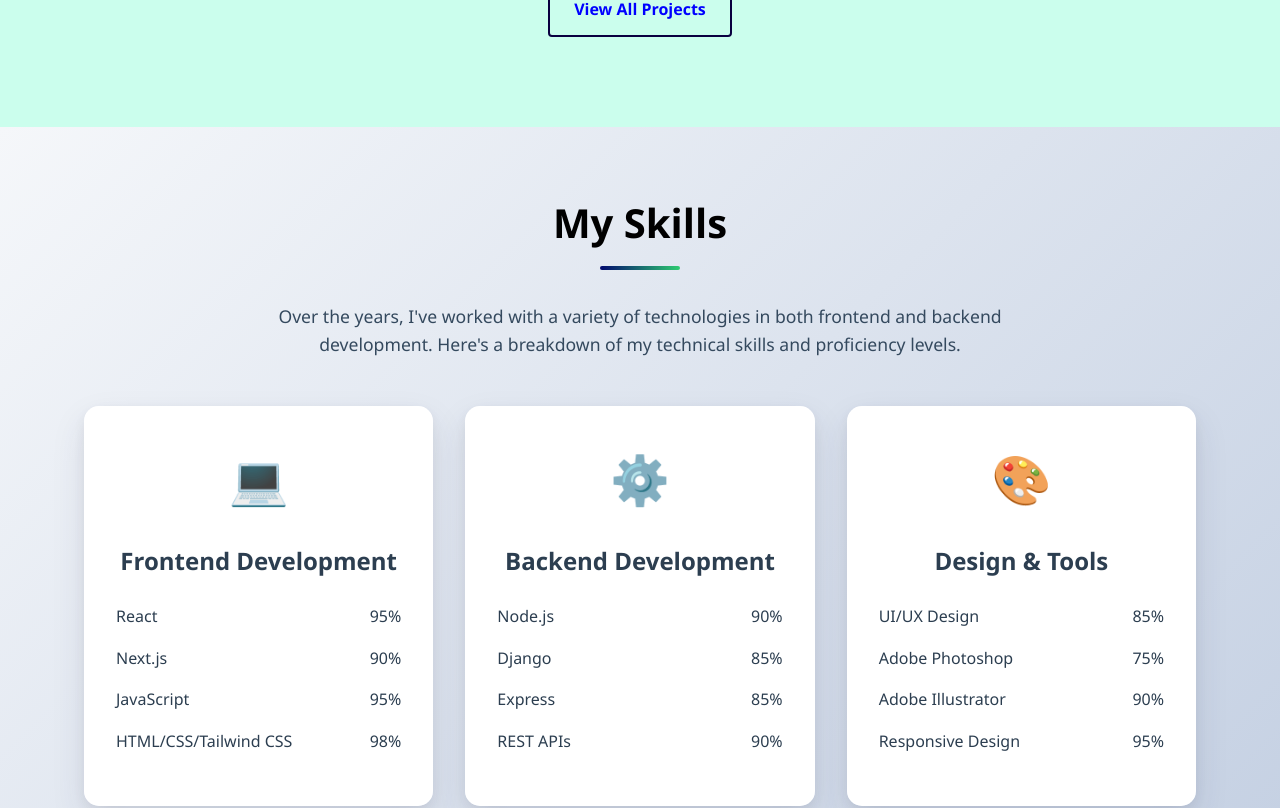
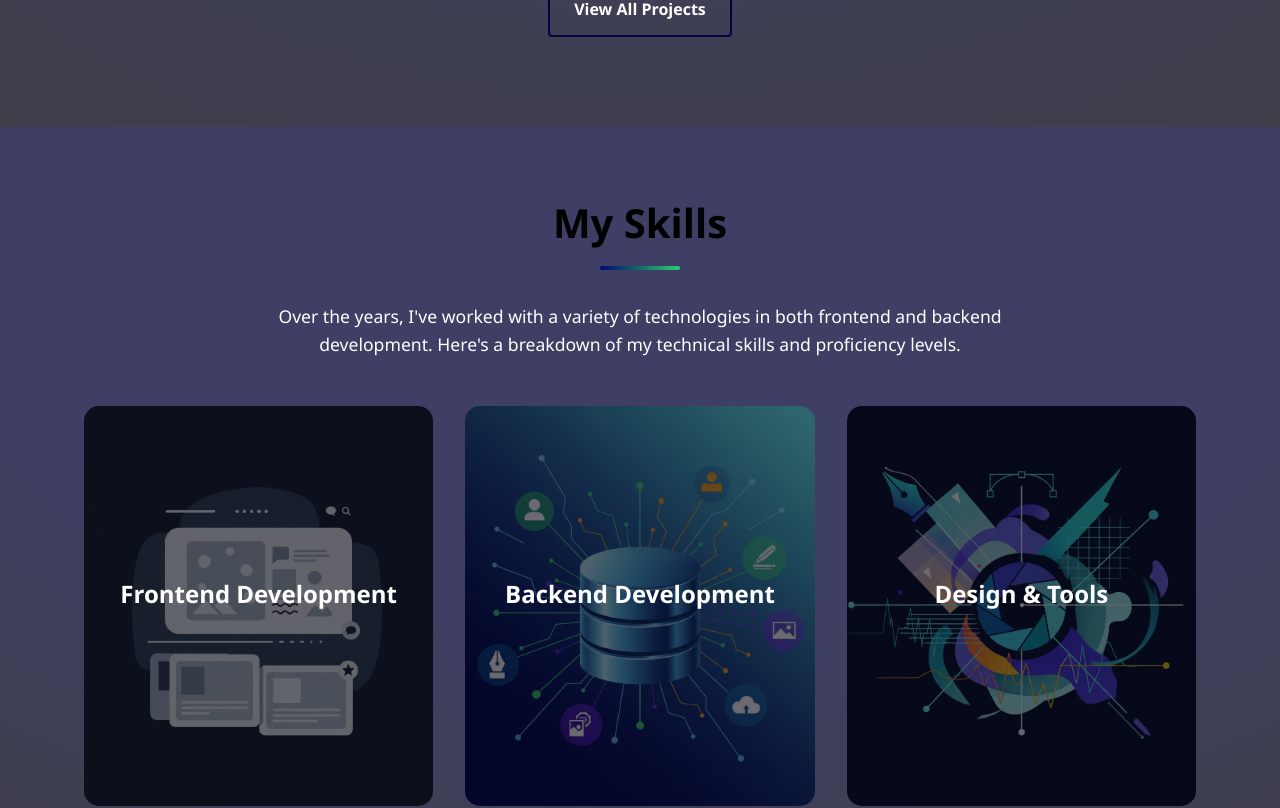
Before and after one commit to KISPAN-Y/Portfolio_underdevelopment, a React (Create React App) app: page / in a window 1280 px wide. Shown: the part 1840-2648 px from the top of the page. Built offline with nearby package versions, Linux system fonts and the light colour scheme.

Commit message:
updated-r55

```diff
--- a/src/assets/styles/blog.css
+++ b/src/assets/styles/blog.css
@@ -2,7 +2,7 @@
 /* Blog Page */
 .blog-page {
   padding: 100px 0;
-  background-color: var(--section-color3);
+  background: var(--gradient4);
 }
 
 .blog-intro {
--- a/src/assets/styles/contact.css
+++ b/src/assets/styles/contact.css
@@ -2,7 +2,7 @@
 /* Contact Page */
 .contact-page {
   padding: 100px 0;
-  background: var(--gradient1);
+  background: var(--gradient5);
 }
 
 .contact-content {
--- a/src/assets/styles/home.css
+++ b/src/assets/styles/home.css
@@ -1,7 +1,7 @@
 /* Home Page */
 .home-page {
   padding: 100px 0;
-  background:  var(--linear-gradient-h), url('../images/hero.webp') no-repeat center center / cover;
+  background:  var(--linear-gradient-h);
 }
 
 .hero-content {
@@ -19,7 +19,7 @@
   font-size: 3.5rem;
   margin-bottom: 20px;
   line-height: 1.2;
-  color: var(--black);
+  color: var(--h1-color);
   opacity: 0;
 }
 
--- a/src/assets/styles/projects.css
+++ b/src/assets/styles/projects.css
@@ -1,7 +1,7 @@
 /* Projects Page */
 .projects-page {
   padding: 100px 0;
-  background-color: var(--section-color3);
+  background: var(--gradient4);
 }
 
 .projects-filter {
@@ -115,7 +115,6 @@
 }
 
 .project-description {
-  color: var(--text-light);
   margin-bottom: 15px;
 }
 
--- a/src/assets/styles/skills.css
+++ b/src/assets/styles/skills.css
@@ -1,7 +1,7 @@
 /* skills.css */
 .skills-page {
   padding: 4rem 0;
-  background: linear-gradient(135deg, #f5f7fa 0%, #c3cfe2 100%);
+  background: var(--gradient4);
   min-height: 100vh;
 }
 
@@ -37,7 +37,7 @@
   margin: 0 auto 3rem;
   font-size: 1.1rem;
   line-height: 1.6;
-  color: #34495e;
+  color: var(--white);
 }
 
 .skills-container {
@@ -60,7 +60,6 @@
   transform-style: preserve-3d;
   cursor: pointer;
   border-radius: 15px;
-  box-shadow: 0 15px 35px rgba(50, 50, 93, 0.1), 0 5px 15px rgba(0, 0, 0, 0.07);
 }
 
 .skill-card:hover .skill-card-inner {
@@ -88,23 +87,39 @@
   padding: 2rem;
 }
 
-.skill-card-front {
-  background: white;
-  color: #2c3e50;
+.front1 {
+  background: linear-gradient(180deg, rgba(1, 1, 9, 0.585), rgba(1, 1, 9, 0.585)), url('../images/frontend.webp') no-repeat center center/cover;
+}
+
+.front2 {
+  background: linear-gradient(180deg, rgba(1, 1, 9, 0.585), rgba(1, 1, 9, 0.585)), url('../images/backend.webp') no-repeat center center/cover;
+}
+
+.front3 {
+  background: linear-gradient(180deg, rgba(1, 1, 9, 0.585), rgba(1, 1, 9, 0.585)), url('../images/graphix&design.webp') no-repeat center center/cover;
 }
 
 .skill-card-back {
-  background: linear-gradient(135deg, #3498db 0%, #2ecc71 100%);
+  background: var(--card-bg);
   color: white;
   transform: rotateY(180deg);
   overflow-y: auto;
+  backdrop-filter: blur(10px);
 }
 
-.skills-category-title {
+.skills-category-title-f {
   font-size: 1.5rem;
   margin-bottom: 1.5rem;
   text-align: center;
-  color: inherit;
+  color: var(--white);
+}
+
+.skills-category-title-b {
+  font-size: 1.5rem;
+  margin-bottom: 1.5rem;
+  text-align: center;
+  color: var(--h1-color);
+  border-bottom: #16171967 solid 0.7px;
 }
 
 .skill-icon {
@@ -122,6 +137,7 @@
   display: flex;
   justify-content: space-between;
   align-items: center;
+  color: var(--h1-color);
 }
 
 .skill-name {
@@ -152,6 +168,12 @@
 .back-content {
   text-align: center;
   line-height: 1.6;
+}
+
+.skill-info {
+  display: flex;
+  justify-content: space-between;
+  margin-bottom: 5px;
 }
 
 .back-list {
--- a/src/components/SkillBar.jsx
+++ b/src/components/SkillBar.jsx
@@ -1,7 +1,7 @@
 const SkillBar = ({ skill }) => {
   return (
     <div className="skill-item flex-column width-100">
-      <div className="flex-row space-around">
+      <div className="skill-info flex-row space-between width-100">
         <span className="skill-name">{skill.name}</span>
         <span className="skill-percent">{skill.level}%</span>
       </div>
--- a/src/pages/About.jsx
+++ b/src/pages/About.jsx
@@ -5,7 +5,7 @@ const About = () => {
   return (
     <section id="about" className="about-page">
       <div className="container">
-        <h2 className="section-title">About Me</h2>
+        <h2 className="section-title white">About Me</h2>
         <div className="about-content">
           <div className="about-image">
             <img src={aboutImage} alt="About me" className="profile-image animate-left delay-3" />
--- a/src/pages/Blog.jsx
+++ b/src/pages/Blog.jsx
@@ -5,7 +5,7 @@ const Blog = () => {
     <section id="blog" className="blog-page">
       <div className="container">
         <h2 className="section-title">My Blog</h2>
-        <div className="blog-intro">
+        <div className="blog-intro white">
           <p>
             I regularly write about web development, design, and technology.
             Here are some of my latest articles and tutorials.
--- a/src/pages/Projects.jsx
+++ b/src/pages/Projects.jsx
@@ -12,11 +12,11 @@ const Projects = () => {
       <div className="container">
         <h2 className="section-title">My Projects</h2>
         <div className="projects-filter">
-          <button className="filter-btn active">All</button>
-          <button className="filter-btn">Frontend</button>
-          <button className="filter-btn">Backend</button>
-          <button className="filter-btn">Full Stack</button>
-          <button className="filter-btn">Design</button>
+          <button className="filter-btn active white">All</button>
+          <button className="filter-btn white">Frontend</button>
+          <button className="filter-btn white">Backend</button>
+          <button className="filter-btn white">Full Stack</button>
+          <button className="filter-btn white">Design</button>
         </div>
         <motion.div
           initial={{ opacity: 1, y: 20 }}
@@ -37,7 +37,7 @@ const Projects = () => {
           style={{width: '100%'}}
           className='flex center'
         >
-          <Link to="/projects" className="btn btn-advance prj opacity-1">View All Projects</Link>
+          <Link to="/projects" className="btn btn-advance prj white opacity-1">View All Projects</Link>
         </motion.div>
       </div>
     </section>
--- a/src/pages/Skills.jsx
+++ b/src/pages/Skills.jsx
@@ -26,29 +26,14 @@ const Skills = () => {
             >
               <div className="skill-card">
                 <div className="skill-card-inner">
-                  <div className="skill-card-front">
-                    <div className="skill-icon">💻</div>
-                    <h3 className="skills-category-title">Frontend Development</h3>
-                    <div className="skill-list">
-                      {skills.frontend.map((skill) => (
-                        <div key={skill.name} className="skill-item">
-                          <span className="skill-name">{skill.name}</span>
-                          <span>{skill.level}%</span>
-                        </div>
-                      ))}
-                    </div>
+                  <div className="skill-card-front front1">
+                    <h3 className="skills-category-title-f">Frontend Development</h3>
                   </div>
                   <div className="skill-card-back">
-                    <div className="skill-icon">💻</div>
-                    <h3 className="skills-category-title">Frontend Development</h3>
-                    <div className="skill-list">
+                    <h3 className="skills-category-title-b">Frontend Development</h3>
                       {skills.frontend.map((skill) => (
-                        <div key={skill.name} className="skill-item">
-                          <span className="skill-name">{skill.name}</span>
-                          <span>{skill.level}%</span>
-                        </div>
+                        <SkillBar key={skill.name} skill={skill} />
                       ))}
-                    </div>
                   </div>
                 </div>
               </div>
@@ -63,29 +48,14 @@ const Skills = () => {
             >
               <div className="skill-card">
                 <div className="skill-card-inner">
-                  <div className="skill-card-front">
-                    <div className="skill-icon">⚙️</div>
-                    <h3 className="skills-category-title">Backend Development</h3>
-                    <div className="skill-list">
-                      {skills.backend.map((skill) => (
-                        <div key={skill.name} className="skill-item">
-                          <span className="skill-name">{skill.name}</span>
-                          <span>{skill.level}%</span>
-                        </div>
-                      ))}
-                    </div>
+                  <div className="skill-card-front front2">
+                    <h3 className="skills-category-title-f">Backend Development</h3>
                   </div>
                   <div className="skill-card-back">
-                    <div className="skill-icon">⚙️</div>
-                    <h3 className="skills-category-title">Backend Development</h3>
-                    <div className="skill-list">
+                    <h3 className="skills-category-title-b">Backend Development</h3>
                       {skills.backend.map((skill) => (
-                        <div key={skill.name} className="skill-item">
-                          <span className="skill-name">{skill.name}</span>
-                          <span>{skill.level}%</span>
-                        </div>
+                        <SkillBar key={skill.name} skill={skill} />
                       ))}
-                    </div>
                   </div>
                 </div>
               </div>
@@ -100,17 +70,8 @@ const Skills = () => {
             >
               <div className="skill-card">
                 <div className="skill-card-inner">
-                  <div className="skill-card-front">
-                    <div className="skill-icon">🎨</div>
-                    <h3 className="skills-category-title">Design & Tools</h3>
-                    <div className="skill-list">
-                      {skills.design.map((skill) => (
-                        <div key={skill.name} className="skill-item">
-                          <span className="skill-name">{skill.name}</span>
-                          <span>{skill.level}%</span>
-                        </div>
-                      ))}
-                    </div>
+                  <div className="skill-card-front front3">
+                    <h3 className="skills-category-title-f">Design & Tools</h3>
                   </div>
                   <div className="skill-card-back">
                     <div
@@ -120,7 +81,7 @@ const Skills = () => {
                       viewport={{ once: false, amount: 0.2 }}
                       className="width-100 flex-column"
                     >
-                      <h3 className="skills-category-title">Design & Tools</h3>
+                      <h3 className="skills-category-title-b">Design & Tools</h3>
                       {skills.design.map((skill) => (
                         <SkillBar key={skill.name} skill={skill} />
                       ))}
```
Also changed, not shown: src/assets/styles/about.css (+7 -1 lines), src/assets/styles/variables.css (+7 -1 lines).
